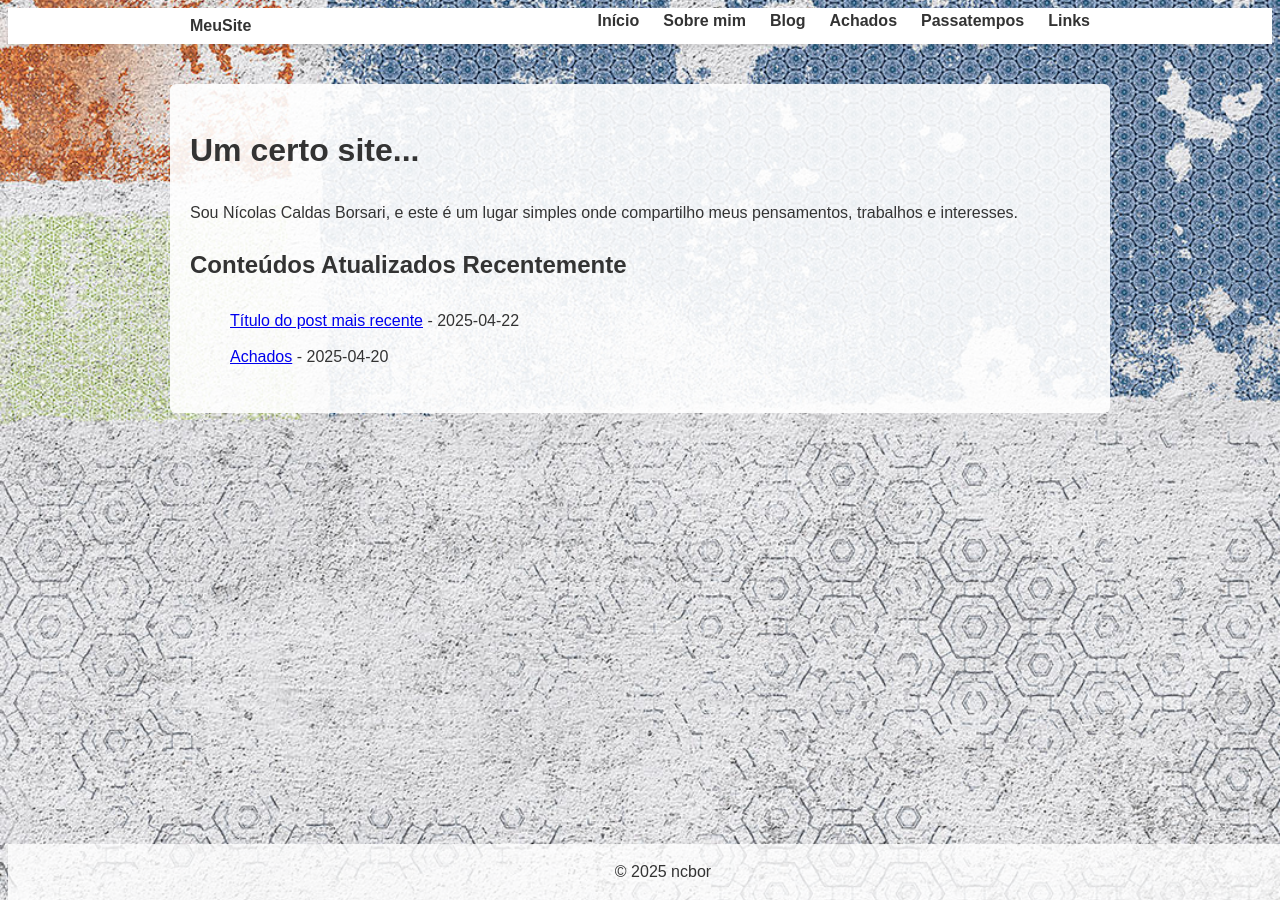
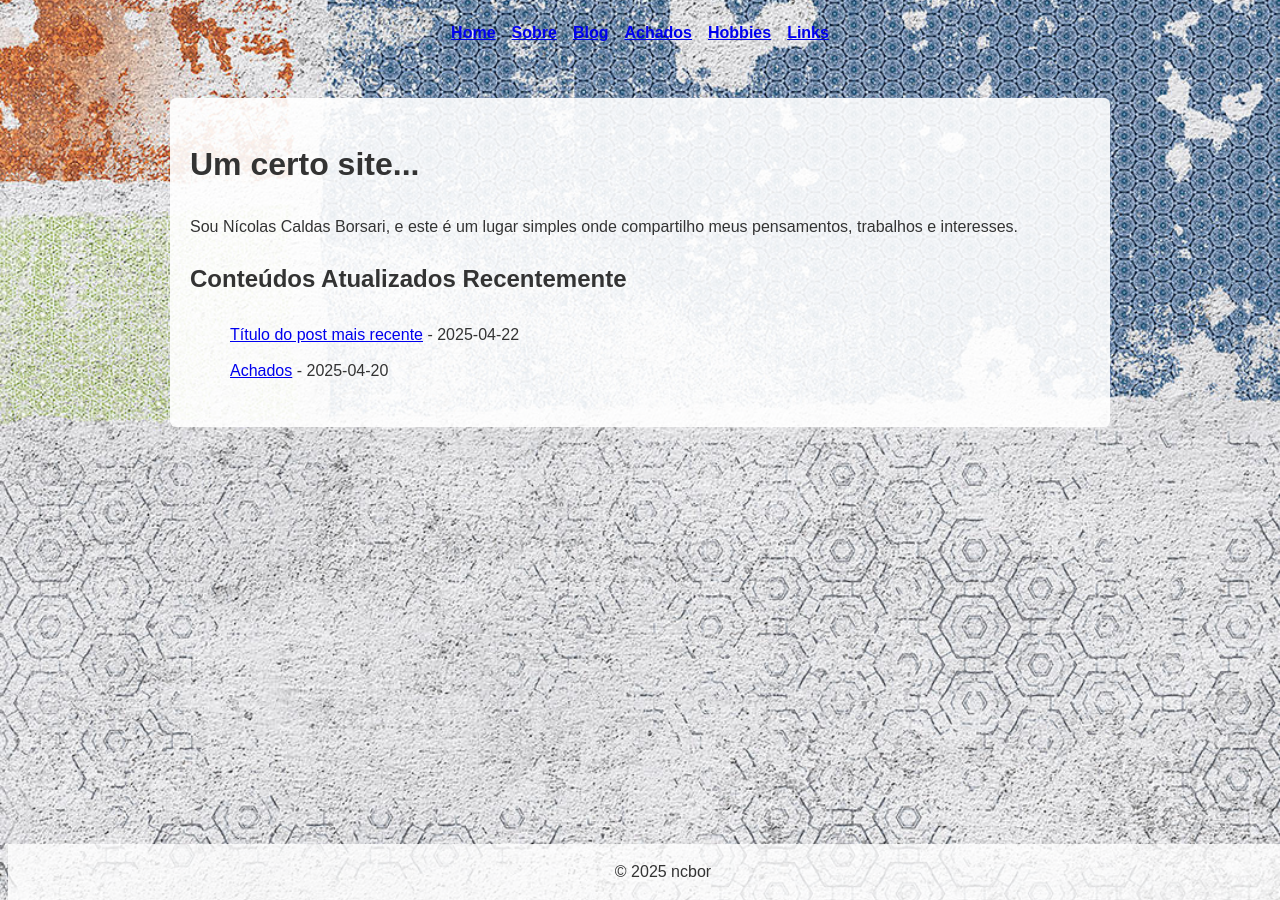
Before and after one commit to ncbor/ncbor.github.io, a Jekyll site: the page built from index.html, in a window 1280 px wide. Built offline with Jekyll 4.4.1, drawn with Linux system fonts in a browser that asks for light colours.

Commit message:
Formatação nav2

```diff
--- a/_includes/nav.html
+++ b/_includes/nav.html
@@ -1,13 +1,8 @@
-<nav class="navbar">
-    <div class="nav-container">
-        <a href="index.html" class="brand">MeuSite</a>
-        <ul class="nav-menu">
-            <li><a href="index.html">Início</a></li>
-            <li><a href="about.html">Sobre mim</a></li>
-            <li><a href="blog.html">Blog</a></li>
-            <li><a href="achados.html">Achados</a></li>
-            <li><a href="hobbies.html">Passatempos</a></li>
-            <li><a href="links.html">Links</a></li>
-        </ul>
-    </div>
+<nav>
+    <a href="/index.html">Home</a>
+    <a href="/about.html">Sobre</a>
+    <a href="/index.html">Blog</a>
+    <a href="/achados.html">Achados</a>
+    <a href="/hobbies.html">Hobbies</a>
+    <a href="/links.html">Links</a>
 </nav>
--- a/css/style.css
+++ b/css/style.css
@@ -53,52 +53,41 @@ footer {
     box-shadow: 0 2px 4px rgba(0, 0, 0, 0.1);
 }
 
-/* ===== Navbar simplificada ===== */
-.navbar {
-    background: white;
-    box-shadow: 0 2px 4px rgba(0, 0, 0, 0.1);
+nav {
+    display: flex;
+    justify-content: center;
+    gap: 16px;
+    padding: 12px 0;
 }
-.nav-container {
-    max-width: 900px;
-    margin: 0 auto;
-    padding: 0 1rem;
+nav a {
+    font-weight: bold;
+}
+/* Remove marcadores e deixa tudo em linha */
+.nav-menu {
+    list-style: none;
     display: flex;
-    align-items: center;
+    justify-content: center;
+    gap: 1.5rem; /* espaço entre itens */
+    padding: 0;
+    margin: 0;
 }
-.nav-container .brand {
-    margin-right: auto;
-    font-weight: bold;
-    text-decoration: none;
-    color: inherit;
+
+/* Insere o separador sem poluir o HTML */
+.nav-menu li + li::before {
+    content: "|";
+    margin-right: 0.75rem; /* ajusta espaço após o separador */
+    color: currentColor; /* herda cor do link */
 }
-.nav-menu {
-    display: flex;
-    flex-wrap: wrap; /* permite quebra apenas em telas muito pequenas */
-    justify-content: flex-end; /* alinha à direita */
-    list-style: none;
-    margin: 0;
-    padding: 0;
-}
-.nav-menu li {
-    margin-left: 1.5rem;
-}
+
+/* Links mais legíveis */
 .nav-menu a {
     text-decoration: none;
     font-weight: bold;
-    color: #333;
-}
-.nav-menu a:hover {
-    opacity: 0.8;
+    padding: 0.25rem 0.5rem;
+    transition: opacity 0.2s;
 }
 
-/* Quebra simples em mobile, sem hamburger */
-@media (max-width: 600px) {
-    .nav-menu {
-        flex-direction: column;
-        align-items: flex-start;
-        margin-top: 0.5rem;
-    }
-    .nav-menu li {
-        margin: 0.5rem 0;
-    }
+.nav-menu a:hover,
+.nav-menu a:focus {
+    opacity: 0.7;
 }
```
